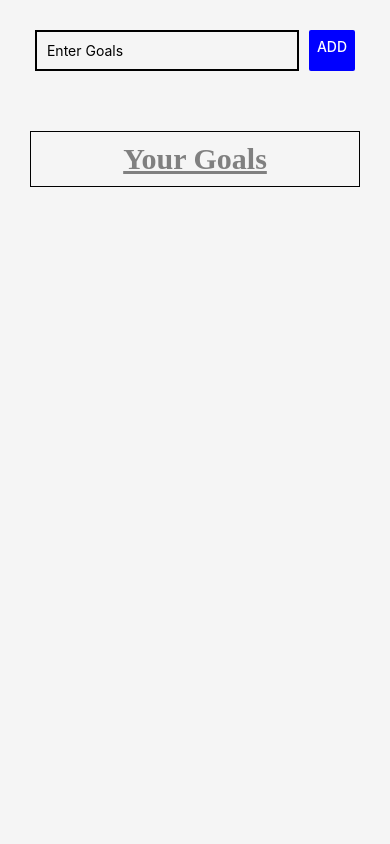
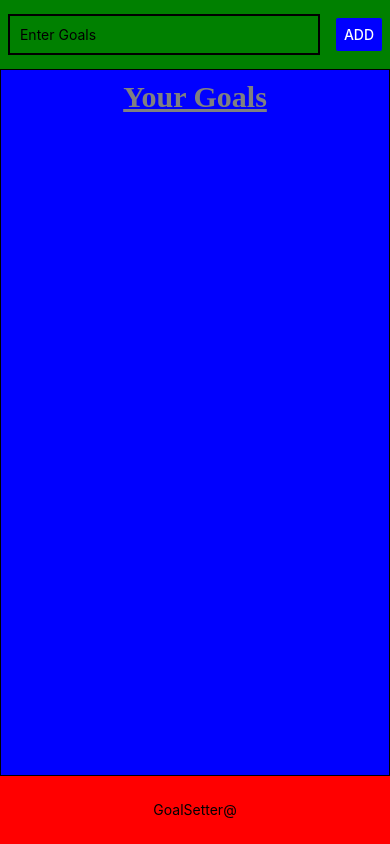
Before and after one commit to jmlovitsch/first-react-native-app, a React Native app: screen / in a window 390 px wide. Built offline with nearby package versions, Linux system fonts and the light colour scheme.

Commit message:
passed item as agument for update to form, form will populate info

```diff
--- a/App.js
+++ b/App.js
@@ -12,13 +12,12 @@ import {
 } from "react-native";
 import DetailsPopUp from "./components/DetailsPopUp";
 
+export default function App() {
 
-
-
-export default function App() {
   const [goalsList, setGoalsList] = useState([]);
   const [value, onChangeText] = useState("");
   const [timesPressed, setTimesPressed] = useState(0);
+
   const addGoal = () => {
     if (value) {
       setGoalsList(goalsList.concat(value));
@@ -27,29 +26,45 @@ export default function App() {
   };
 
   const detailGoal = (prop) => {
-      console.log(prop)
-    const updatedGoalsList = goalsList.map(goal => (goal.title === prop.title) ? prop : goal)
-    setGoalsList(updatedGoalsList)
-  }
+    console.log(prop);
+    const updatedGoalsList = goalsList.map((goal) =>
+      goal.title === prop.title ? prop : goal
+    );
+    setGoalsList(updatedGoalsList);
+  };
 
   const removeGoal = (props) => {
-      console.log(props)
+    console.log(props);
     const filteredList = goalsList.filter((goal) => goal.title !== props);
     setGoalsList(filteredList);
   };
 
-  const Item = ({ title, name }) => (
+  const Item = ({ title, name, item }) => (
     // <View style={styles.item}>
     //   <Text style={styles.listItem}>{title}</Text>
     //   <Button title="X" onPress={() => removeGoal(title)} color="red" />
     // </View>
-    <DetailsPopUp name={name} title={title} removeGoal={removeGoal} detailGoal={detailGoal} />
+    <DetailsPopUp
+    item={item}
+      name={name}
+      title={title}
+      removeGoal={removeGoal}
+      detailGoal={detailGoal}
+    />
   );
 
   const renderItem = ({ item }) => {
-    return <Item name={item.title} title={item.dueDate ? `${item.title} | Due: ${item.dueDate}` : item.title}   onPress={() => {
+      const title = item.title
+    return (
+      <Item
+      item={item}
+        name={item.title}
+        title={item.dueDate ? `${item.title} | ${item.dueDate}` : item.title}
+        onPress={() => {
           setTimesPressed((current) => current + 10);
-      }}/>;
+        }}
+      />
+    );
   };
 
   return (
@@ -59,22 +74,29 @@ export default function App() {
           placeholder="Enter Goals"
           value={value}
           style={styles.input}
-          onChangeText={(text) => onChangeText({title: text})}
+          onChangeText={(text) => onChangeText({ title: text })}
         />
-        <Button title="ADD" style={styles.button} onPress={() => addGoal()}   color="blue"  />
+        <Button
+          title="ADD"
+          style={styles.button}
+          onPress={() => addGoal()}
+          color="blue"
+        />
       </View>
 
-      <View style={styles.listBox} >
+      <View style={styles.listBox}>
         <Text style={styles.listTitle}>Your Goals</Text>
 
-          <ScrollView >
+        <ScrollView>
           <FlatList
             data={goalsList}
             renderItem={renderItem}
             keyExtractor={(item, index) => index}
           />
-
         </ScrollView>
+      </View>
+      <View style={styles.footer}>
+        <Text>GoalSetter@</Text>
       </View>
     </SafeAreaView>
   );
@@ -83,12 +105,14 @@ export default function App() {
 const styles = StyleSheet.create({
   container: {
     flex: 1,
-    backgroundColor: "whitesmoke"
+    backgroundColor: "whitesmoke",
   },
   views: {
-  padding: 30,
+      flex: 1,
+      backgroundColor: "green",
     flexDirection: "row",
     justifyContent: "space-around",
+    alignItems: 'center'
   },
 
   input: {
@@ -98,42 +122,47 @@ const styles = StyleSheet.create({
     width: "80%",
   },
   button: {
-    width: "20%"
+    width: "20%",
+  },
+  listBox: {
+    flex: 10,
+    backgroundColor: "blue",
+    padding: 10,
+    borderColor: "black",
+    borderWidth: 1,
+  },
+  footer: {
+    flex: 1,
+    backgroundColor: "red",
+    justifyContent: 'center',
+    alignItems: 'center'
+
   },
 
-  listBox: {
-    margin: 30,
-    marginBottom: 200,
-    padding: 10,
-    borderColor: 'black',
-    borderWidth: 1
-  },
   listTitle: {
     fontWeight: "bold",
-    color: 'grey',
+    color: "grey",
     fontFamily: "Cochin",
     fontSize: 30,
     alignSelf: "center",
 
-
-    textDecorationLine: "underline"
+    textDecorationLine: "underline",
   },
-
 
   item: {
     backgroundColor: "white",
     flexDirection: "row",
-    justifyContent: 'space-between',
+    justifyContent: "space-between",
     alignItems: "center",
     marginBottom: 7,
-    borderColor: 'black',
+    borderColor: "black",
     borderWidth: 1,
   },
 
   listItem: {
     fontWeight: "bold",
-    color: 'green',
+    color: "green",
     alignContent: "center",
-    padding: 3
+    padding: 3,
   },
 });
--- a/components/DetailsPopUp.js
+++ b/components/DetailsPopUp.js
@@ -10,19 +10,19 @@ import {
   TextInput,
 } from "react-native";
 
-const DetailsPopUp = ({ title, removeGoal, detailGoal, name }) => {
+const DetailsPopUp = ({ title, removeGoal, detailGoal, name, item }) => {
+  const [modalVisible, setModalVisible] = useState(false);
+  const [details, onChangeDetails] = useState(item.details);
+  const [location, onChangeLocation] = useState(item.location);
 
-  const [modalVisible, setModalVisible] = useState(false);
-  const [details, onChangeDetails] = useState("")
-        const [location, onChangeLocation] = useState("")
+  const [dueDate, onChangeDueDate] = useState(item.dueDate);
 
-  const [dueDate, onChangeDueDate] = useState("");
-
-  const value = {title: title,
-
-      details: details,
-      location: location,
-      dueDate: dueDate}
+  const value = {
+    title: item.title,
+    details: details,
+    location: location,
+    dueDate: dueDate,
+  };
 
   return (
     <View style={styles.centeredView}>
@@ -35,16 +35,16 @@ const DetailsPopUp = ({ title, removeGoal, detailGoal, name }) => {
         <View style={styles.centeredView}>
           <View style={styles.modalView}>
             <View style={styles.views}>
-                <View style={styles.header}><Text>Info for {title} </Text></View>
+              <View style={styles.header}>
+                <Text>Info for {title} </Text>
+              </View>
               <View style={styles.formLines}>
                 <Text>Details:</Text>
                 <TextInput
                   placeholder="Enter Goal Details"
-                  value={value}
+                  value={details}
                   style={styles.input}
-                  onChangeText={(text) =>
-                    onChangeDetails(text)
-                  }
+                  onChangeText={(text) => onChangeDetails(text)}
                 />
               </View>
               <View style={styles.formLines}>
@@ -52,11 +52,9 @@ const DetailsPopUp = ({ title, removeGoal, detailGoal, name }) => {
 
                 <TextInput
                   placeholder="Location"
-                  value={value}
+                  value={location}
                   style={styles.input}
-                  onChangeText={(text) =>
-                    onChangeLocation(text)
-                  }
+                  onChangeText={(text) => onChangeLocation(text)}
                 />
               </View>
               <View style={styles.formLines}>
@@ -64,22 +62,17 @@ const DetailsPopUp = ({ title, removeGoal, detailGoal, name }) => {
 
                 <TextInput
                   placeholder="Due Date"
-                  value={value}
+                  value={dueDate}
                   style={styles.input}
-                  onChangeText={(text) =>
-                    onChangeDueDate(text)
-                  }
+                  onChangeText={(text) => onChangeDueDate(text)}
                 />
               </View>
             </View>
-
-            <TouchableHighlight>
-              <View style={styles.footer}>
+            <View style={styles.footer}>
               <Button
                 title="back"
-                onPress={() => (
-                    setModalVisible(!modalVisible) )}
-          />
+                onPress={() => setModalVisible(!modalVisible)}
+              />
 
               <Button
                 title="save"
@@ -88,14 +81,13 @@ const DetailsPopUp = ({ title, removeGoal, detailGoal, name }) => {
                     {
                       text: "OK",
                       onPress: () => (
-                        setModalVisible(!modalVisible),
-                        detailGoal(value)                      ),
+                        setModalVisible(!modalVisible), detailGoal(value)
+                      ),
                     },
                   ])
                 }
               />
-              </View >
-            </TouchableHighlight>
+            </View>
           </View>
         </View>
       </Modal>
@@ -122,21 +114,21 @@ const styles = StyleSheet.create({
     width: "80%",
   },
   header: {
-      alignItems: 'center',
-      paddingBottom: 10
+    alignItems: "center",
+    paddingBottom: 10,
   },
   footer: {
+      width: "100%",
     flexDirection: "row",
-    paddingBottom: 10,
-    justifyContent: "space-between",
+    justifyContent: "space-around",
 
-},
+  },
 
   formLines: {
     flexDirection: "row",
     justifyContent: "space-between",
     alignItems: "center",
-    paddingBottom: 10
+    paddingBottom: 10,
   },
   item: {
     backgroundColor: "white",
```
Lines whose indentation alone changed are shown as unchanged.
